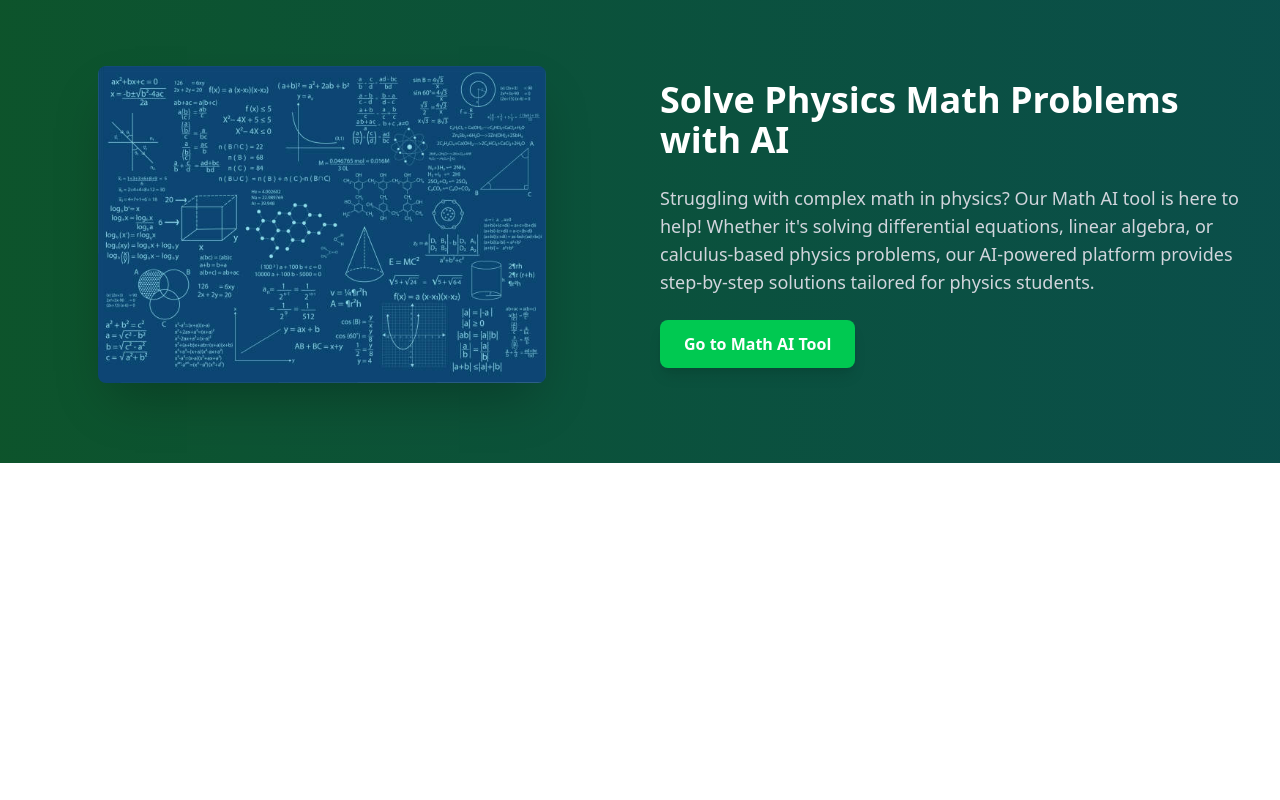
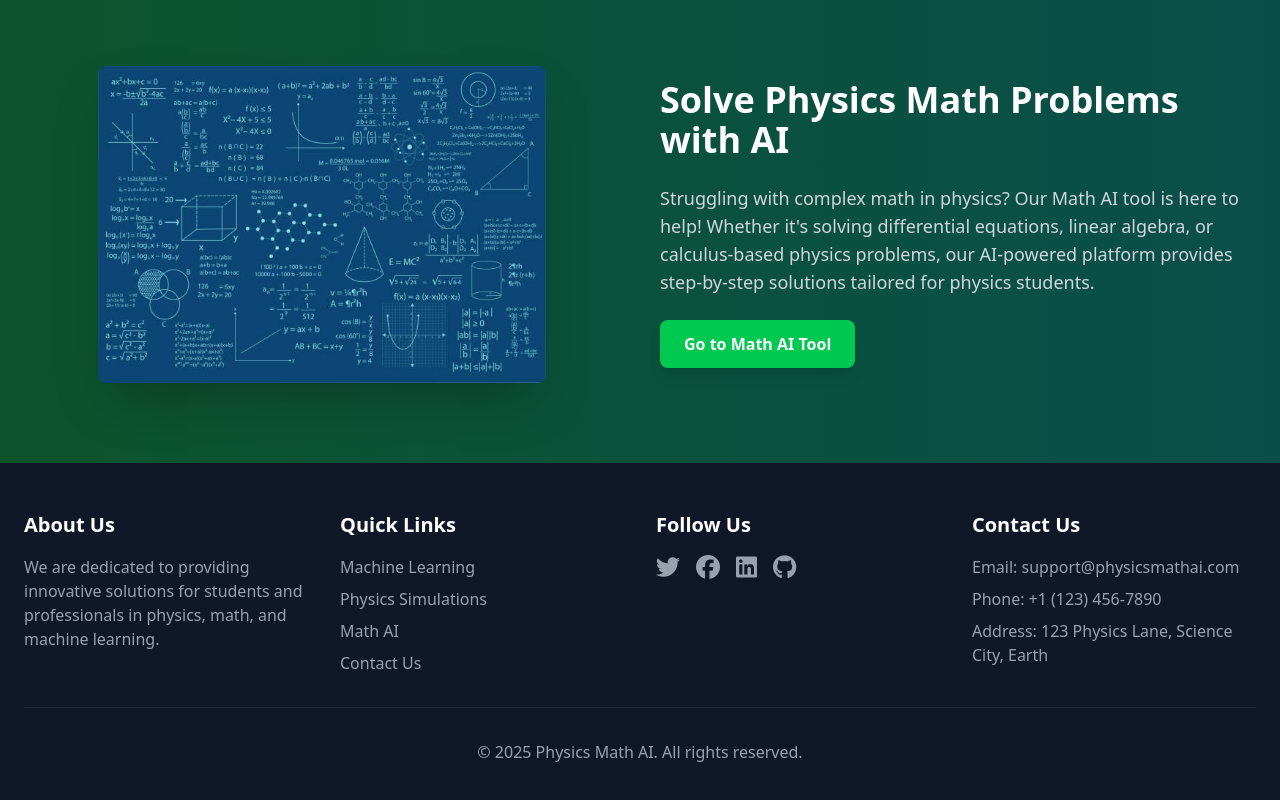
Before and after one commit to MaximumCell/My-FYP, a React (Vite) app: page / in a window 1280 px wide. Shown: the part 1870-2670 px from the top of the page. Before the commit the page ends 2333 px from the top, so only its background shows below. Built offline with nearby package versions, Linux system fonts and the light colour scheme.

Commit message:
added a footer

```diff
--- a/src/App.jsx
+++ b/src/App.jsx
@@ -1,3 +1,4 @@
+import Footer from "./Footer.jsx";
 import Header from "./Header.jsx";
 import Hero from "./Hero.jsx";
 import MLSection from "./MLSection.jsx";
@@ -19,7 +20,7 @@ function App() {
 
           <MathAI />
 
-
+          <Footer />
 
 
 
--- /dev/null
+++ b/src/Footer.jsx
@@ -0,0 +1,106 @@
+import React from "react";
+
+const Footer = () => {
+  return (
+    <footer className="bg-gray-900 text-white py-12">
+      <div className="container mx-auto px-6">
+        <div className="grid grid-cols-1 md:grid-cols-3 lg:grid-cols-4 gap-8">
+          {/* About Section */}
+          <div className="space-y-4">
+            <h3 className="text-xl font-bold">About Us</h3>
+            <p className="text-gray-400">
+              We are dedicated to providing innovative solutions for students and
+              professionals in physics, math, and machine learning.
+            </p>
+          </div>
+
+          {/* Quick Links Section */}
+          <div className="space-y-4">
+            <h3 className="text-xl font-bold">Quick Links</h3>
+            <ul className="space-y-2">
+              <li>
+                <a href="/machine-learning" className="text-gray-400 hover:text-white transition-colors">
+                  Machine Learning
+                </a>
+              </li>
+              <li>
+                <a href="/simulation" className="text-gray-400 hover:text-white transition-colors">
+                  Physics Simulations
+                </a>
+              </li>
+              <li>
+                <a href="/math-ai" className="text-gray-400 hover:text-white transition-colors">
+                  Math AI
+                </a>
+              </li>
+              <li>
+                <a href="/contact" className="text-gray-400 hover:text-white transition-colors">
+                  Contact Us
+                </a>
+              </li>
+            </ul>
+          </div>
+
+          {/* Social Media Section */}
+          <div className="space-y-4">
+            <h3 className="text-xl font-bold">Follow Us</h3>
+            <div className="flex space-x-4">
+              <a
+                href="https://twitter.com"
+                target="_blank"
+                rel="noopener noreferrer"
+                className="text-gray-400 hover:text-white transition-colors"
+              >
+                <i className="fab fa-twitter text-2xl"></i>
+              </a>
+              <a
+                href="https://facebook.com"
+                target="_blank"
+                rel="noopener noreferrer"
+                className="text-gray-400 hover:text-white transition-colors"
+              >
+                <i className="fab fa-facebook text-2xl"></i>
+              </a>
+              <a
+                href="https://linkedin.com"
+                target="_blank"
+                rel="noopener noreferrer"
+                className="text-gray-400 hover:text-white transition-colors"
+              >
+                <i className="fab fa-linkedin text-2xl"></i>
+              </a>
+              <a
+                href="https://github.com"
+                target="_blank"
+                rel="noopener noreferrer"
+                className="text-gray-400 hover:text-white transition-colors"
+              >
+                <i className="fab fa-github text-2xl"></i>
+              </a>
+            </div>
+          </div>
+
+          {/* Contact Section */}
+          <div className="space-y-4">
+            <h3 className="text-xl font-bold">Contact Us</h3>
+            <ul className="space-y-2 text-gray-400">
+              <li>Email: support@physicsmathai.com</li>
+              <li>Phone: +1 (123) 456-7890</li>
+              <li>Address: 123 Physics Lane, Science City, Earth</li>
+            </ul>
+          </div>
+        </div>
+
+        {/* Copyright Section */}
+        <div className="border-t border-gray-800 mt-8 pt-8 text-center text-gray-400">
+          <p>
+            &copy; {new Date().getFullYear()} Physics Math AI. All rights
+            reserved.
+          </p>
+        </div>
+      </div>
+    </footer>
+  );
+};
+
+export default Footer;
```
